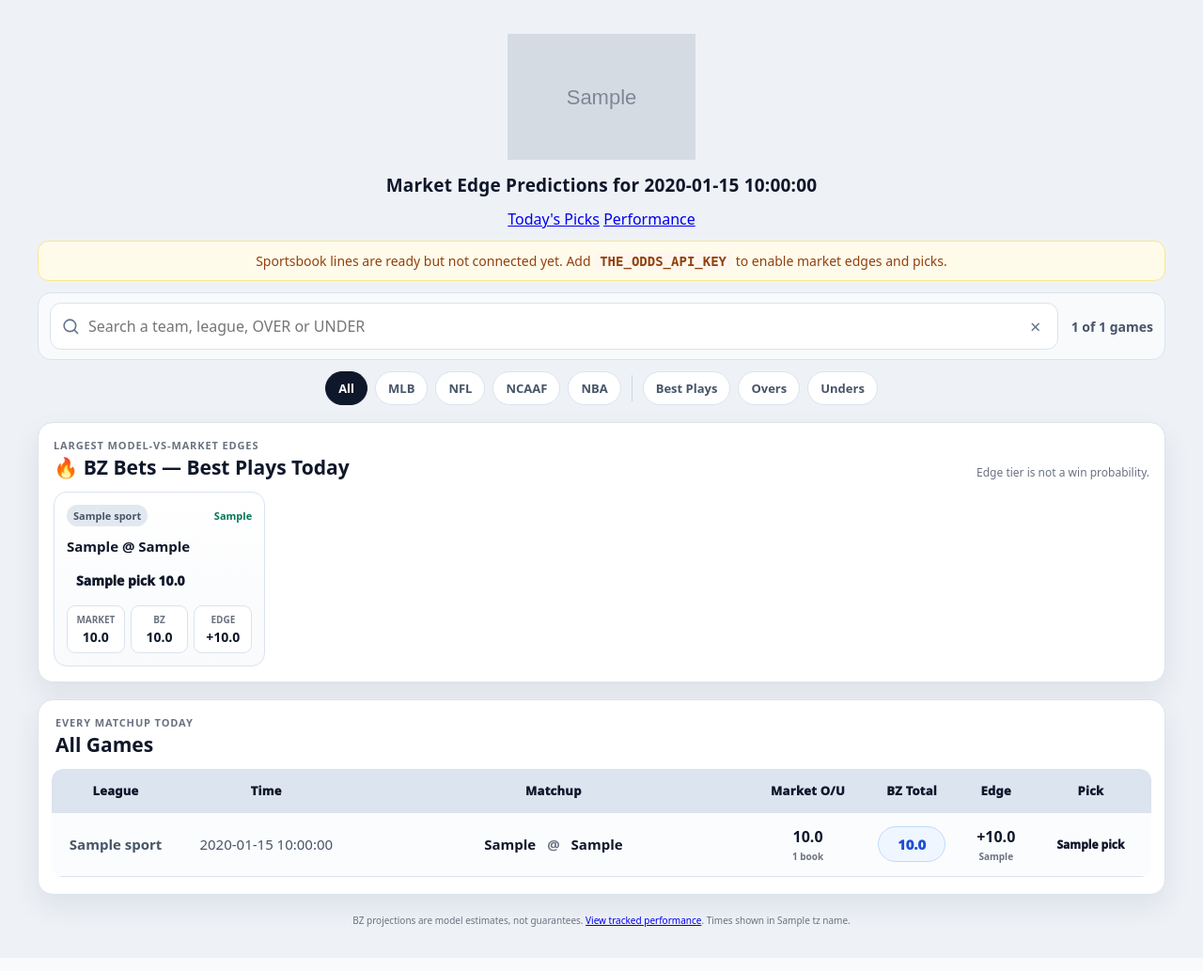
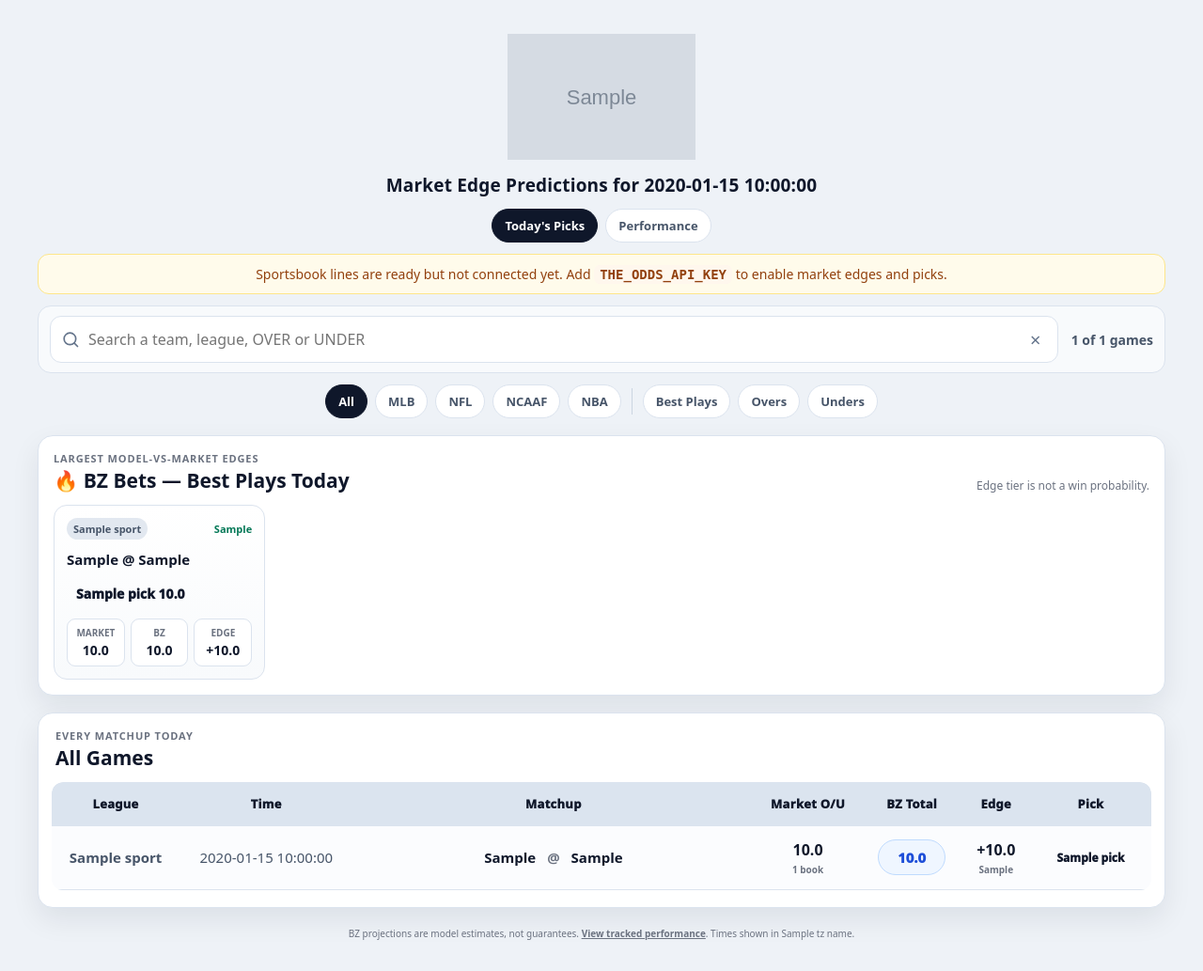
Before and after one commit to vzjavi/bzbetzpredictor, a Flask app: template templates/index.html in a window 1280 px wide. Shown: the whole page at 94% size. Before the commit the page ends 986 px from the top, so only its background shows below. Run offline with Flask 3, Linux system fonts and the light colour scheme; the template is opened without the code that fills it: most values are stand-ins (such as "Sample title", 1, 10 or a date in 2020); grey boxes marked "Sample" are stand-in pictures.

Commit message:
Style navigation to performance dashboard

```diff
--- a/static/styles.css
+++ b/static/styles.css
@@ -46,6 +46,9 @@ button,input{font:inherit}
 }
 .brand-fallback{font-weight:950;font-size:34px;letter-spacing:.08em}
 .brand-sub{font-size:19px;font-weight:900;letter-spacing:.01em}
+.site-nav{display:flex;gap:8px;align-items:center;justify-content:center;flex-wrap:wrap}
+.site-nav a{display:inline-flex;align-items:center;justify-content:center;padding:8px 13px;border:1px solid var(--border);border-radius:999px;background:#fff;color:var(--text-dim);font-weight:850;font-size:13px;text-decoration:none}
+.site-nav a:hover,.site-nav a.active{background:var(--text);color:#fff;border-color:var(--text)}
 
 .status-banner{
   width:100%;
@@ -272,6 +275,7 @@ tbody tr:hover{background:#f1f5f9}
 .empty-state{padding:26px;text-align:center;color:var(--muted)}
 .muted{color:var(--muted)}
 .site-footer{text-align:center;color:var(--muted);margin:18px 0 4px;font-size:12px}
+.site-footer a{color:inherit;font-weight:800}
 
 .sr-only{
   position:absolute;
```
